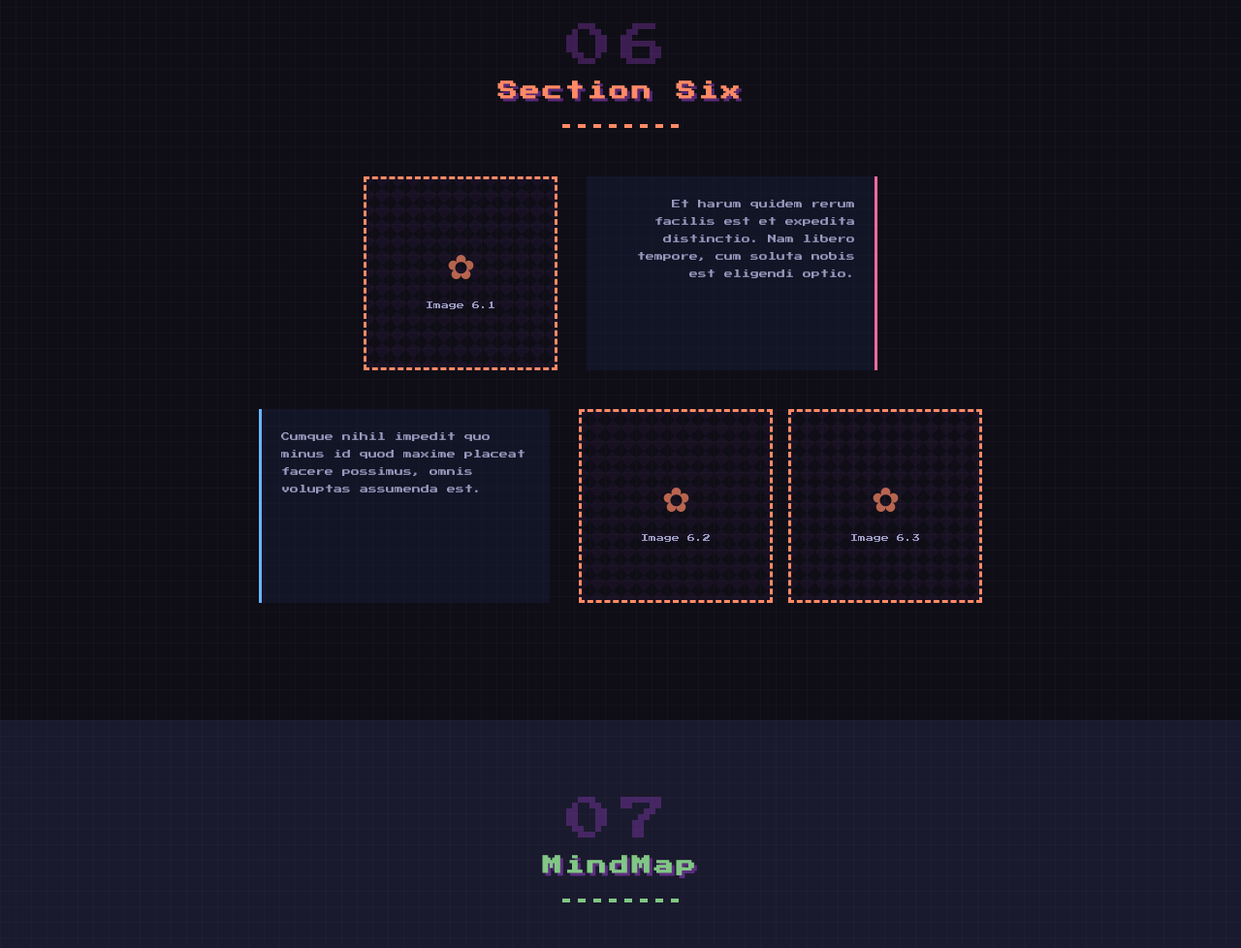
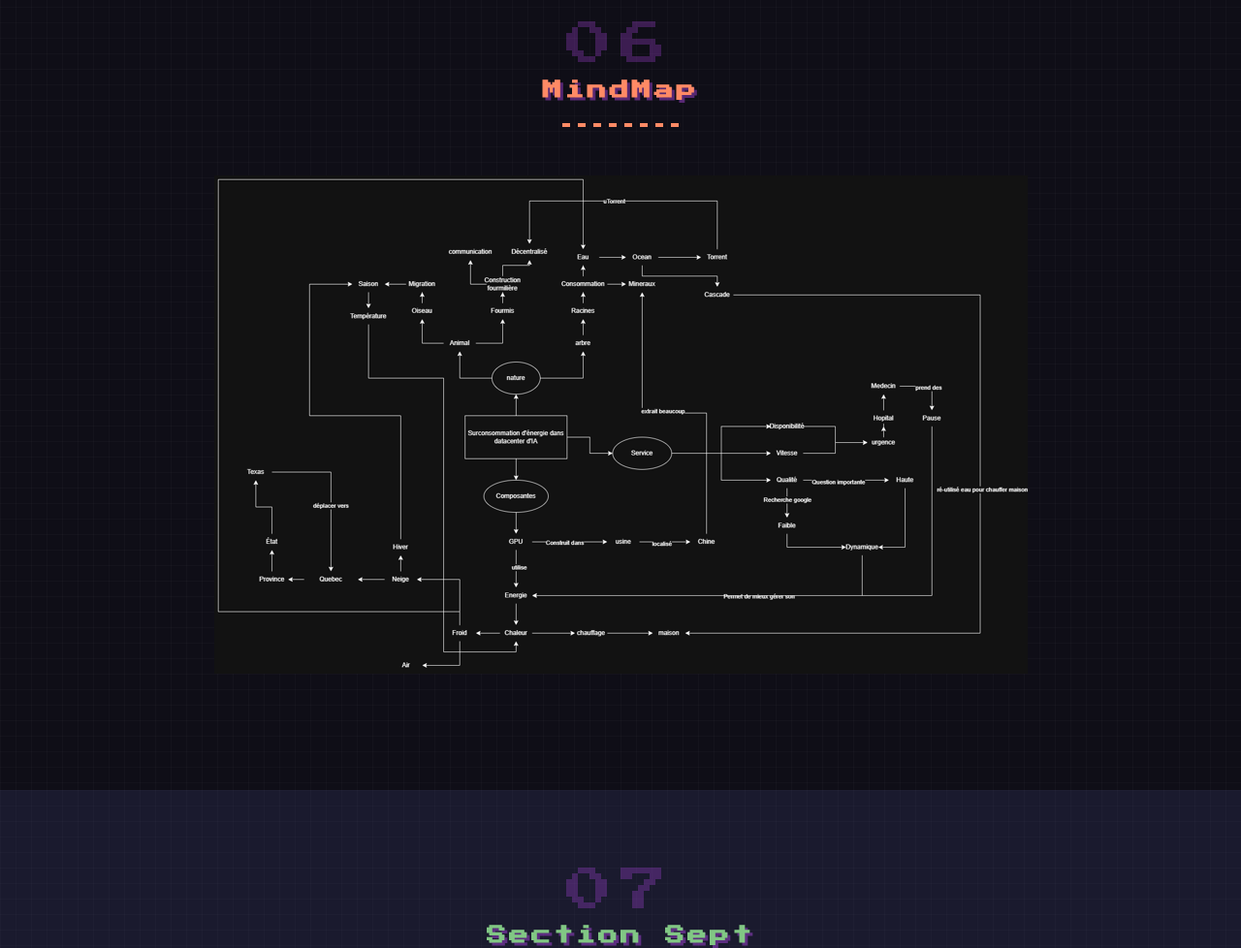
Before and after one commit to byacine150/projet-indus, a plain HTML site: page index.html in a window 1280 px wide. Shown: the part 5121-6099 px from the top of the page at 97% size. Drawn offline with Linux system fonts and the light colour scheme.

Commit message:
swapped section 6 with 7

```diff
--- a/index.html
+++ b/index.html
@@ -282,16 +282,32 @@
     </section>
 
     <!-- ===================== SECTION 6 ===================== -->
-    <section id="section-6" class="section content-section" data-audio="">
+    <section id="section-6" class="section content-section" data-audio="audio/mindmap_clean.mp3">
         <div class="section-inner">
             <div class="section-header">
                 <span class="section-number">06</span>
-                <h2 class="section-title">Section Six</h2>
+                <h2 class="section-title">MindMap</h2>
+                <div class="pixel-divider"></div>
+            </div>
+            <div class="content-row">
+                <div class="image-gallery full-width">
+                    <img src="images/mindmap.png" alt="MindMap">
+                </div>
+            </div>
+        </div>
+    </section>
+
+    <!-- ===================== SECTION 7 ===================== -->
+    <section id="section-7" class="section content-section" data-audio="">
+        <div class="section-inner">
+            <div class="section-header">
+                <span class="section-number">07</span>
+                <h2 class="section-title">Section Sept</h2>
                 <div class="pixel-divider"></div>
             </div>
             <div class="content-row">
                 <div class="image-gallery">
-                    <div class="img-placeholder" data-label="Image 6.1">
+                    <div class="img-placeholder" data-label="Image 7.1">
                         <div class="placeholder-icon">&#10047;</div>
                     </div>
                 </div>
@@ -306,28 +322,12 @@
                         est.</p>
                 </div>
                 <div class="image-gallery">
-                    <div class="img-placeholder" data-label="Image 6.2">
+                    <div class="img-placeholder" data-label="Image 7.2">
                         <div class="placeholder-icon">&#10047;</div>
                     </div>
-                    <div class="img-placeholder" data-label="Image 6.3">
+                    <div class="img-placeholder" data-label="Image 7.3">
                         <div class="placeholder-icon">&#10047;</div>
                     </div>
-                </div>
-            </div>
-        </div>
-    </section>
-
-    <!-- ===================== SECTION 7 ===================== -->
-    <section id="section-7" class="section content-section" data-audio="audio/mindmap_clean.mp3">
-        <div class="section-inner">
-            <div class="section-header">
-                <span class="section-number">07</span>
-                <h2 class="section-title">MindMap</h2>
-                <div class="pixel-divider"></div>
-            </div>
-            <div class="content-row">
-                <div class="image-gallery full-width">
-                    <img src="images/mindmap.png" alt="MindMap">
                 </div>
             </div>
         </div>
```
